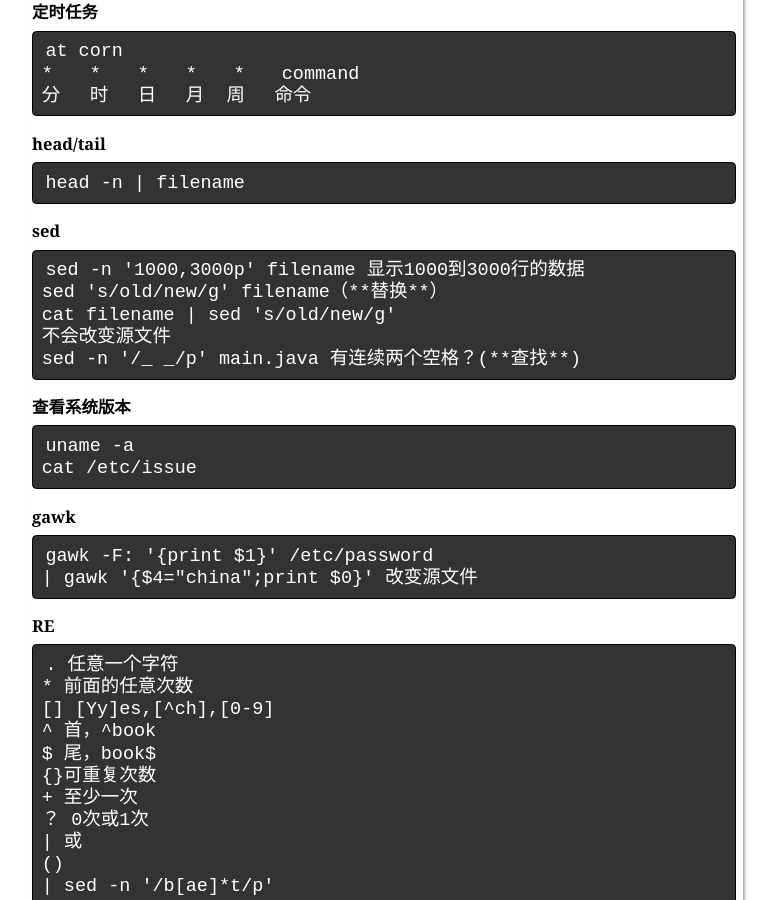
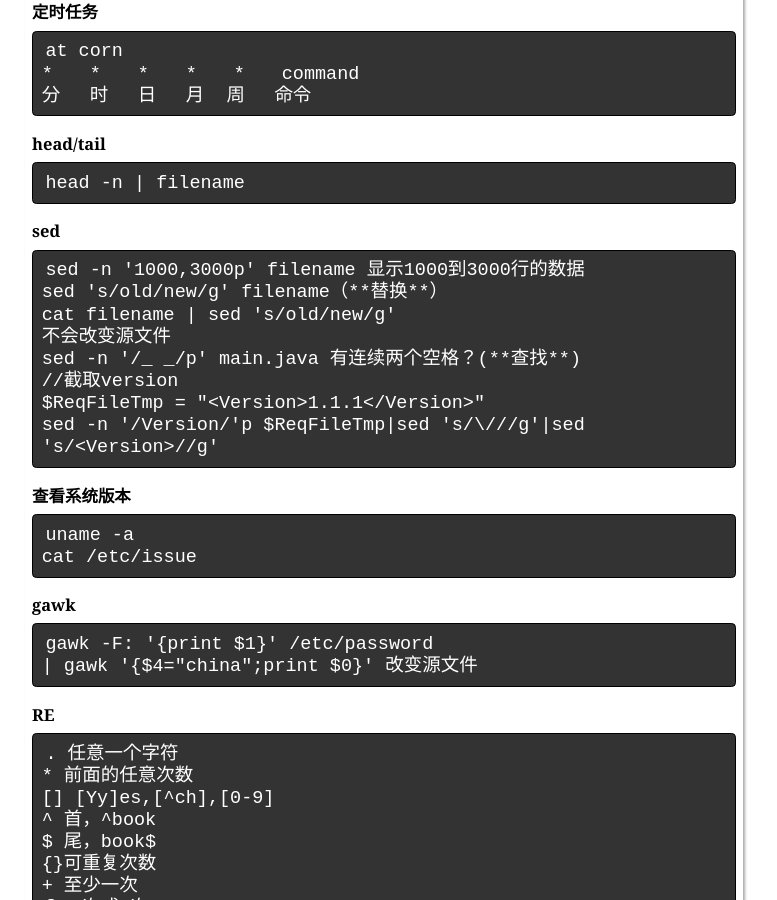
Before and after one commit to he110jian/he110jian.github.io, a Jekyll site: the page built from _posts/2016-09-18-SHELL.markdown, in a window 1280 px wide and 900 px high, scrolled down 3128 px. Shown: the whole window, without its empty margins (256-1033 px from the left). Built offline with Jekyll 4.4.1, drawn with Linux system fonts in a browser that asks for light colours; comment, search, counter and statistics services are not loaded.

Commit message:
2017年1月11日16:47:32

```diff
--- a/_posts/2016-09-18-SHELL.markdown
+++ b/_posts/2016-09-18-SHELL.markdown
@@ -134,6 +134,9 @@ layout: post
 >     cat filename | sed 's/old/new/g'
 >     不会改变源文件
 >     sed -n '/_ _/p' main.java 有连续两个空格？(**查找**)
+>     //截取version
+>     $ReqFileTmp = "<Version>1.1.1</Version>"
+>     sed -n '/Version/'p $ReqFileTmp|sed 's/\///g'|sed 's/<Version>//g'
 
 ### 查看系统版本 ###
 >     uname -a
```
